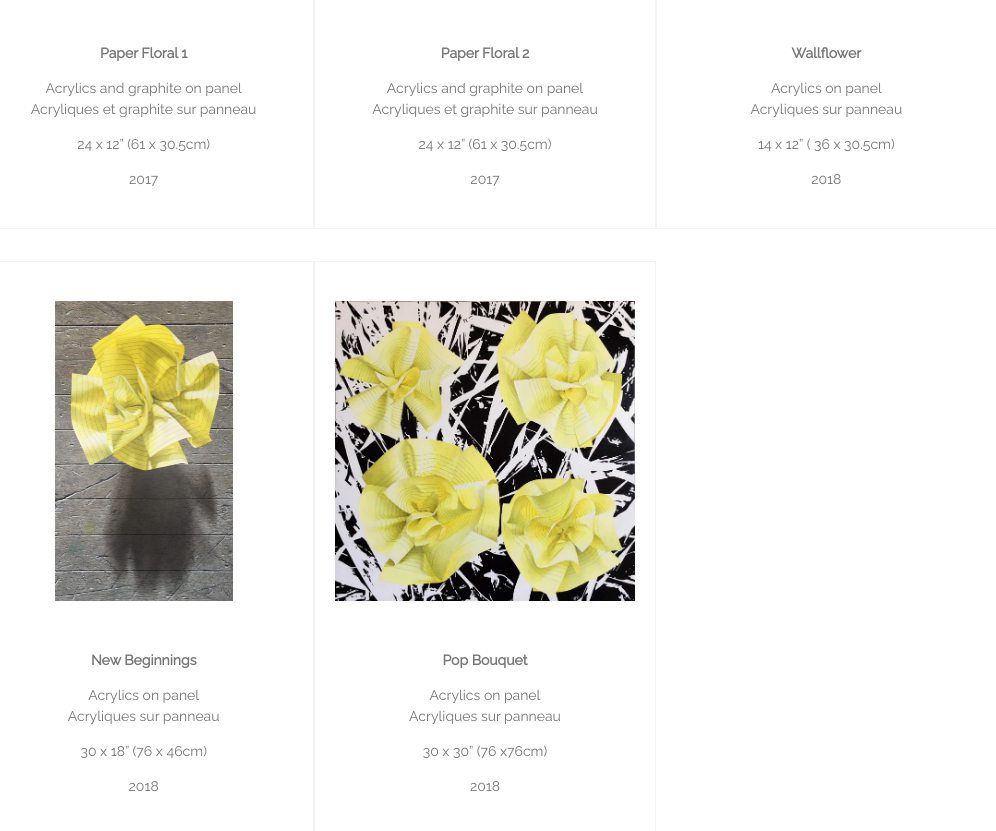
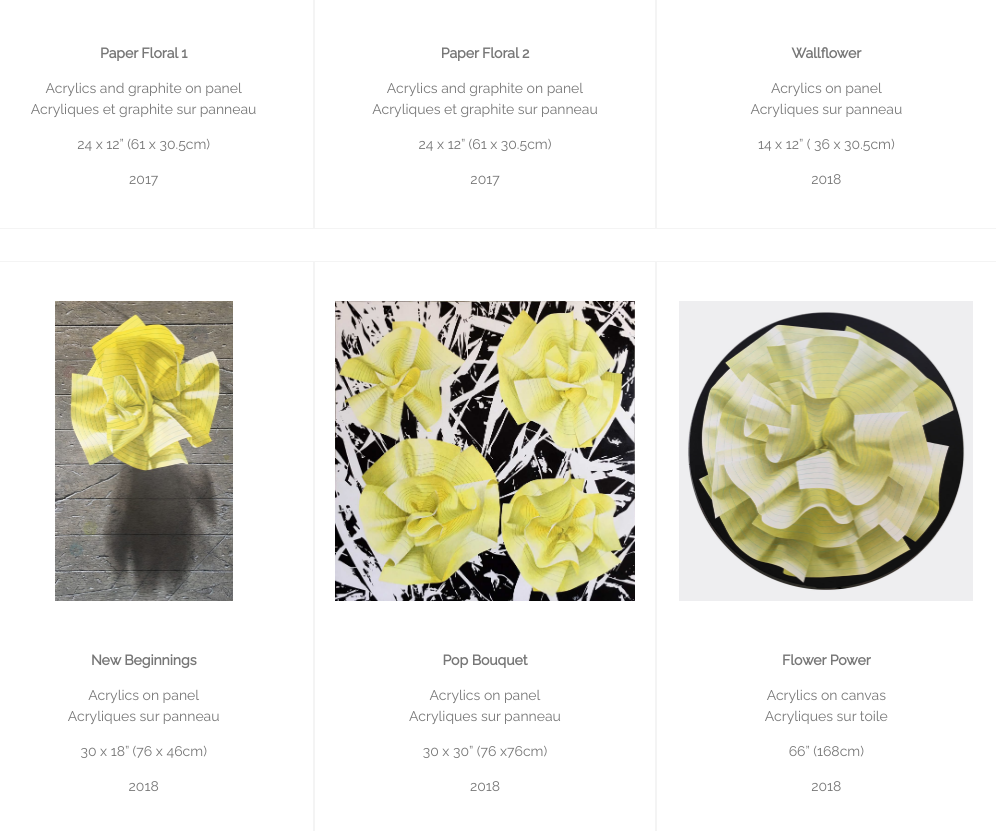
Before and after one commit to ouarez/vicwon, a Jekyll site: the page built from _projects/florals.md, in a window 1280 px wide and 900 px high, scrolled down 1700 px. Shown: the top 831 px of the window, without its empty margins (283-1279 px from the left). Built offline with Jekyll 4.4.1, drawn with Linux system fonts in a browser that asks for light colours; nearby versions of some CDN libraries; a script that is not in the unit is left out.

Commit message:
Update from Forestry.io - Updated florals.md

```diff
--- a/_projects/florals.md
+++ b/_projects/florals.md
@@ -45,5 +45,8 @@ works:
 - name: Pop Bouquet
   image: "/assets/pop-bouquet.jpg"
   description: "Acrylics on panel  \nAcryliques sur panneau\n\n30 x 30” (76 x76cm)\n\n2018"
+- name: Flower Power
+  image: "/assets/flower-power.jpg"
+  description: "Acrylics on canvas  \nAcryliques sur toile\n\n66” (168cm)\n\n2018"
 
 ---
```
